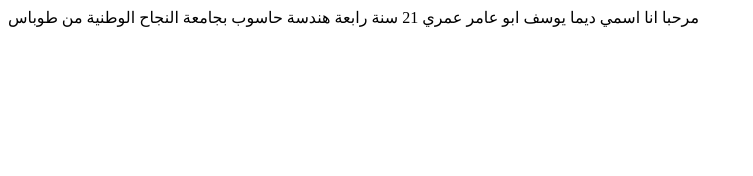
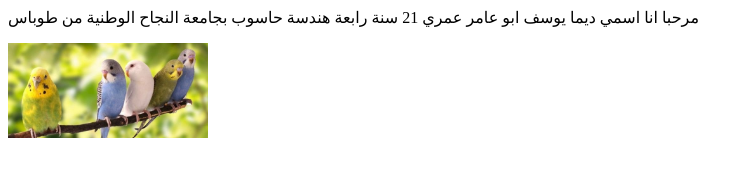
Before and after one commit to deemadaraghmeh12/task1, a plain HTML site: page index.html in a window 1280 px wide. Shown: the whole page, without its empty margins (0-753 px from the left). Drawn offline with Linux system fonts and the light colour scheme.

Commit message:
Add files via upload

```diff
--- a/index.html
+++ b/index.html
@@ -2,3 +2,10 @@
 مرحبا انا اسمي ديما يوسف ابو عامر عمري 21  سنة رابعة هندسة حاسوب بجامعة النجاح الوطنية  من طوباس
 
 </p>
+
+<img
+ src="image/أنواع_الطيور.jpg"
+ width="200px"
+ alt="صورة فيها مجموعة طيور"
+
+/>
```
Also changed, not shown: image/أنواع_الطيور.jpg (added).
